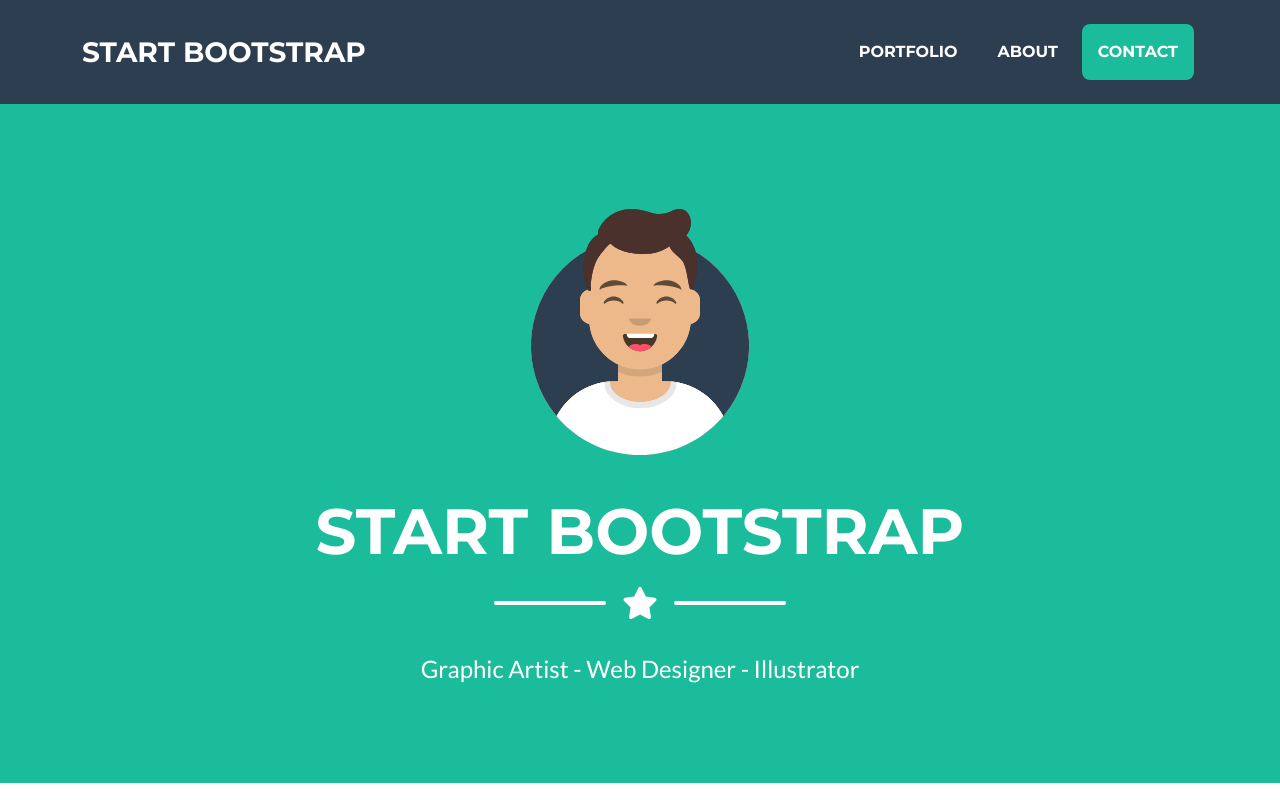
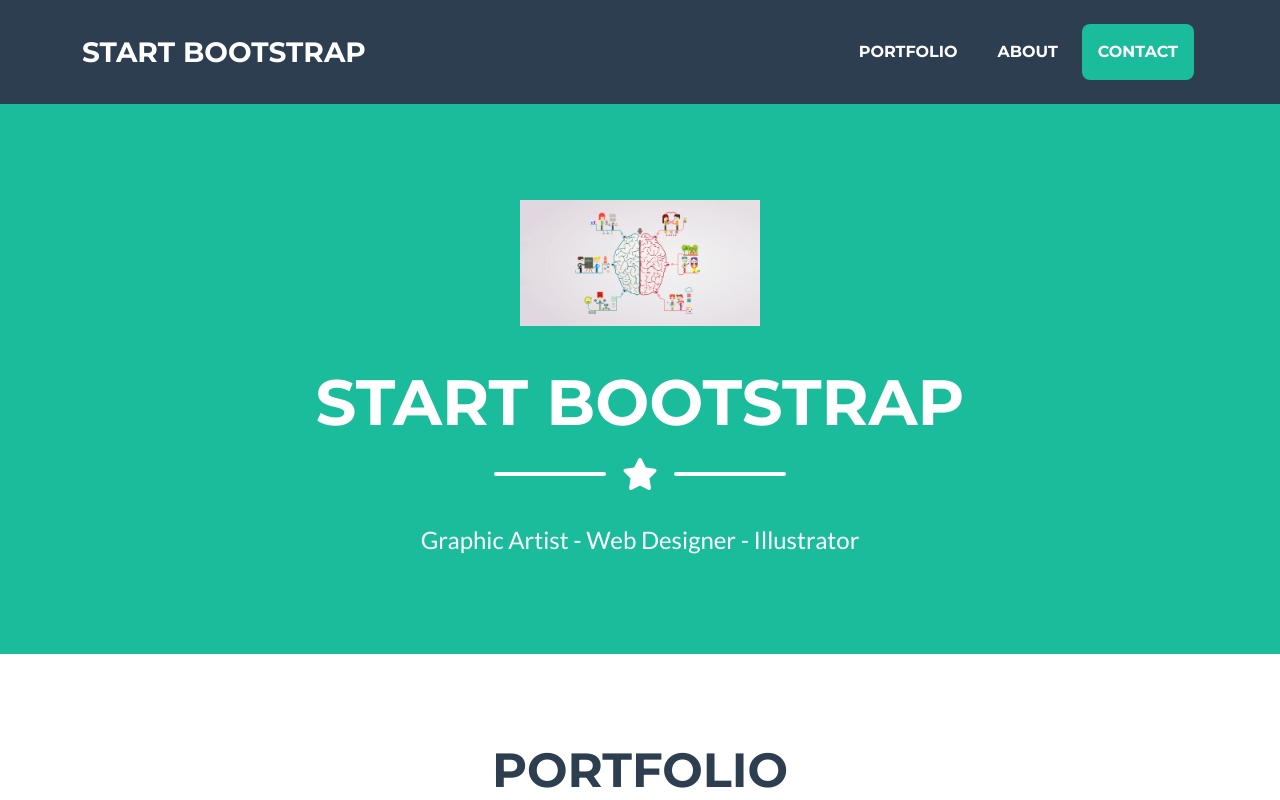
Before and after one commit to CesarSR21/Moodlese, a plain HTML site: page index.html in a window 1280 px wide. Shown: the top 800 px of the page. Drawn offline with nearby package versions, Linux system fonts and the light colour scheme.

Commit message:
Update index.html

```diff
--- a/index.html
+++ b/index.html
@@ -38,7 +38,7 @@
         <header class="masthead bg-primary text-white text-center">
             <div class="container d-flex align-items-center flex-column">
                 <!-- Masthead Avatar Image-->
-                <img class="masthead-avatar mb-5" src="assets/img/avataaars.svg" alt="..." />
+                <img class="masthead-avatar mb-5" src="assets/img/psicologíasocial1.jpg" alt="..." />
                 <!-- Masthead Heading-->
                 <h1 class="masthead-heading text-uppercase mb-0">Start Bootstrap</h1>
                 <!-- Icon Divider-->
```
